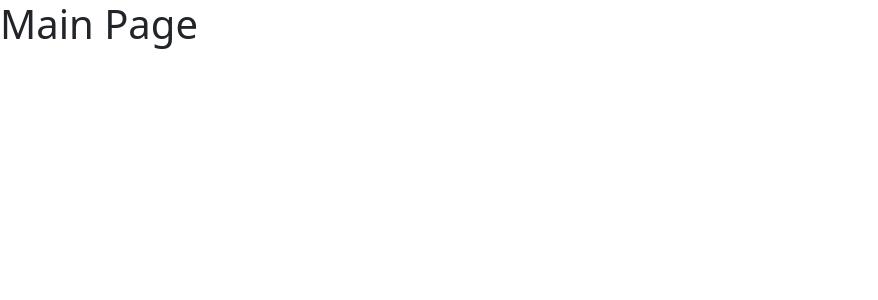
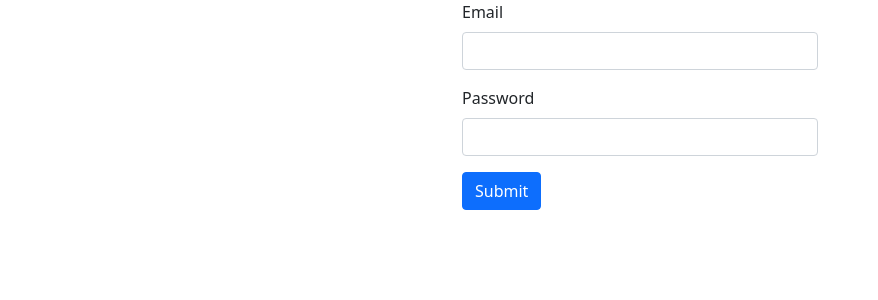
Before and after one commit to Chetverukhin/bookshop, an Angular app: page / in a window 1280 px wide. Shown: the top 300 px of the page, without its empty margins (0-878 px from the left). Built offline with nearby package versions, Linux system fonts and the light colour scheme.

Commit message:
continue to build app

```diff
--- a/src/app/app.component.html
+++ b/src/app/app.component.html
@@ -1 +1 @@
-<h1>Main Page</h1>
+<app-login></app-login>
--- a/src/app/app.module.ts
+++ b/src/app/app.module.ts
@@ -4,6 +4,7 @@ import { BrowserModule } from '@angular/platform-browser';
 import { AppRoutingModule } from './app-routing.module';
 import { AppComponent } from './app.component';
 import { LoginComponent } from './login/login.component';
+import { ReactiveFormsModule } from '@angular/forms';
 
 @NgModule({
   declarations: [
@@ -12,7 +13,8 @@ import { LoginComponent } from './login/login.component';
   ],
   imports: [
     BrowserModule,
-    AppRoutingModule
+    AppRoutingModule,
+    ReactiveFormsModule
   ],
   providers: [],
   bootstrap: [AppComponent]
--- a/src/app/login/login.component.html
+++ b/src/app/login/login.component.html
@@ -1 +1,28 @@
-<p>login works!</p>
+<div class="container">
+  <div class="row">
+    <div class="col-lg-4"></div>
+    <div class="col-lg-4">
+      <form>
+
+        <div class="mb-3">
+          <label for="inputEmail" class="form-label">Email</label>
+          <input
+            type="email"
+            class="form-control"
+            id="inputEmail"/>
+        </div>
+
+        <div class="mb-3">
+          <label for="inputPassword" class="form-label">Password</label>
+          <input
+            type="password"
+            class="form-control"
+            id="inputPassword"/>
+        </div>
+
+        <button type="submit" class="btn btn-primary">Submit</button>
+      </form>
+    </div>
+    <div class="col-lg-4"></div>
+  </div>
+</div>
--- a/src/app/login/login.component.ts
+++ b/src/app/login/login.component.ts
@@ -1,10 +1,11 @@
 import { Component } from '@angular/core';
+import { FormControl } from '@angular/forms';
 
 @Component({
   selector: 'app-login',
   templateUrl: './login.component.html',
-  styleUrls: ['./login.component.css']
+  styleUrls: ['./login.component.css'],
 })
 export class LoginComponent {
-
+  loginForm: FormControl;
 }
```
